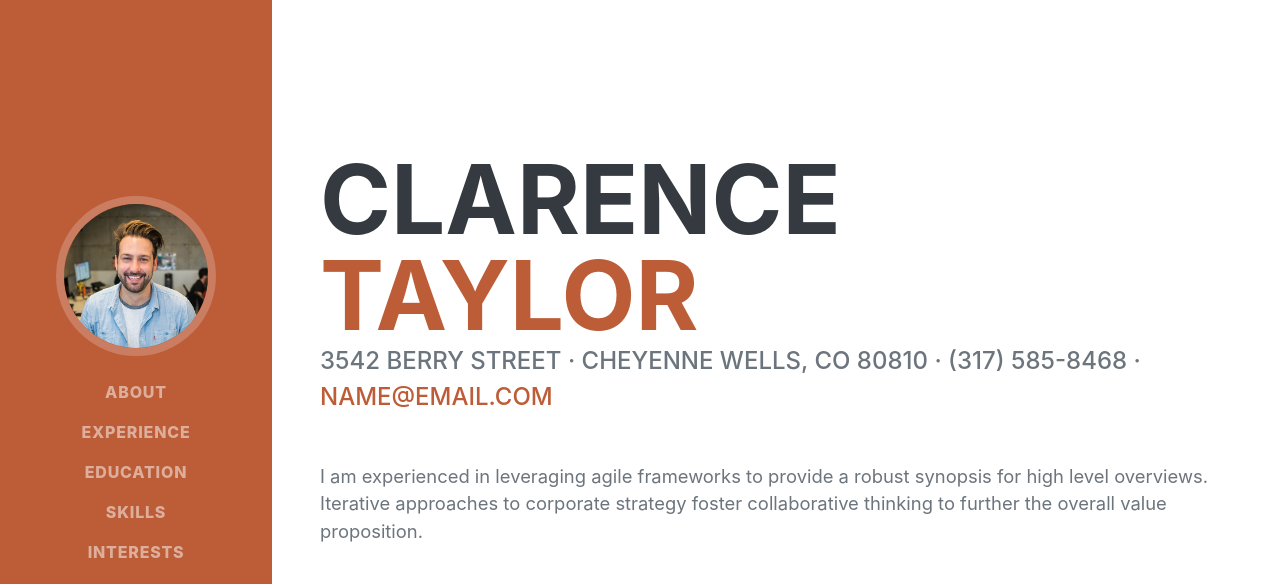
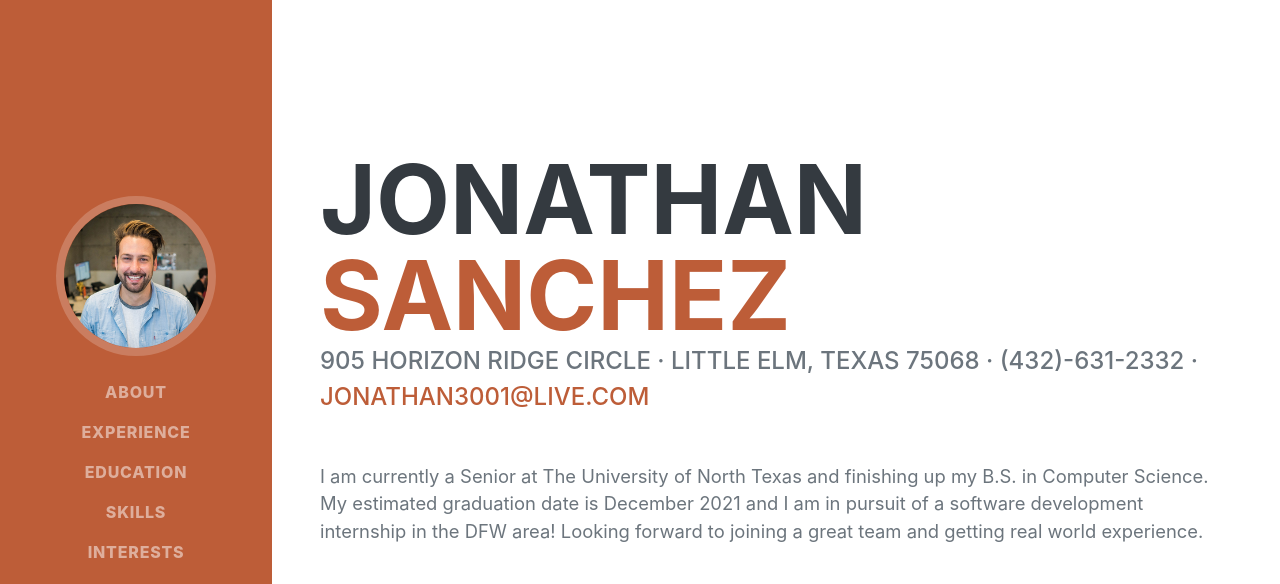
Before and after one commit to JonathanSanchezUNT/BootStrap, a plain HTML site: page index.html in a window 1280 px wide. Shown: the top 584 px of the page. Drawn offline with nearby package versions, Linux system fonts and the light colour scheme; a web font is replaced by a local one.

Commit message:
Update index.html

```diff
--- a/index.html
+++ b/index.html
@@ -19,7 +19,7 @@
         <!-- Navigation-->
         <nav class="navbar navbar-expand-lg navbar-dark bg-primary fixed-top" id="sideNav">
             <a class="navbar-brand js-scroll-trigger" href="#page-top">
-                <span class="d-block d-lg-none">Clarence Taylor</span>
+                <span class="d-block d-lg-none">Jonathan Sanchez</span>
                 <span class="d-none d-lg-block"><img class="img-fluid img-profile rounded-circle mx-auto mb-2" src="assets/img/profile.jpg" alt="" /></span>
             </a>
             <button class="navbar-toggler" type="button" data-toggle="collapse" data-target="#navbarSupportedContent" aria-controls="navbarSupportedContent" aria-expanded="false" aria-label="Toggle navigation"><span class="navbar-toggler-icon"></span></button>
@@ -40,14 +40,14 @@
             <section class="resume-section" id="about">
                 <div class="resume-section-content">
                     <h1 class="mb-0">
-                        Clarence
-                        <span class="text-primary">Taylor</span>
+                        Jonathan
+                        <span class="text-primary">Sanchez</span>
                     </h1>
                     <div class="subheading mb-5">
-                        3542 Berry Street · Cheyenne Wells, CO 80810 · (317) 585-8468 ·
-                        <a href="mailto:name@email.com">name@email.com</a>
+                        905 Horizon Ridge Circle · Little Elm, Texas 75068 · (432)-631-2332 ·
+                        <a href="mailto:name@email.com">jonathan3001@live.com</a>
                     </div>
-                    <p class="lead mb-5">I am experienced in leveraging agile frameworks to provide a robust synopsis for high level overviews. Iterative approaches to corporate strategy foster collaborative thinking to further the overall value proposition.</p>
+                    <p class="lead mb-5">I am currently a Senior at The University of North Texas and finishing up my B.S. in Computer Science. My estimated graduation date is December 2021 and I am in pursuit of a software development internship in the DFW area! Looking forward to joining a great team and getting real world experience.</p>
                     <div class="social-icons">
                         <a class="social-icon" href="#"><i class="fab fa-linkedin-in"></i></a>
                         <a class="social-icon" href="#"><i class="fab fa-github"></i></a>
```
